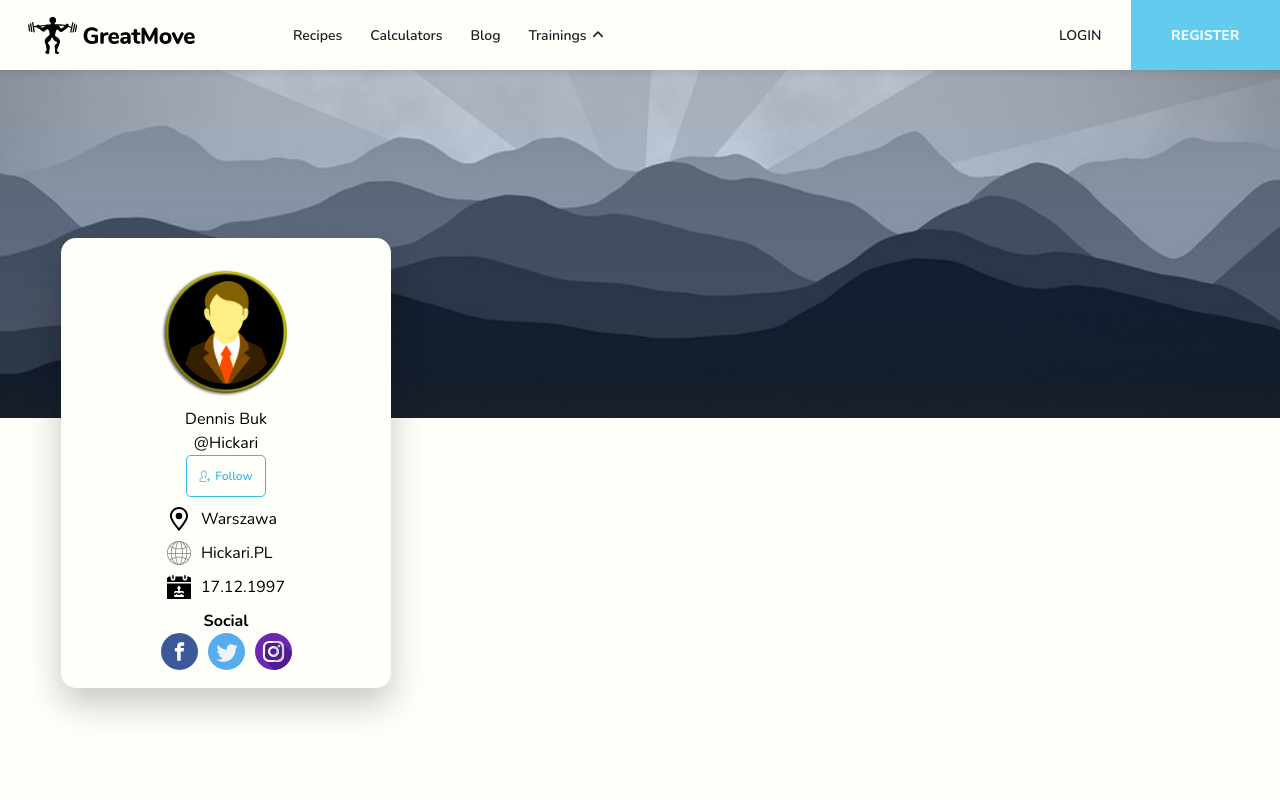
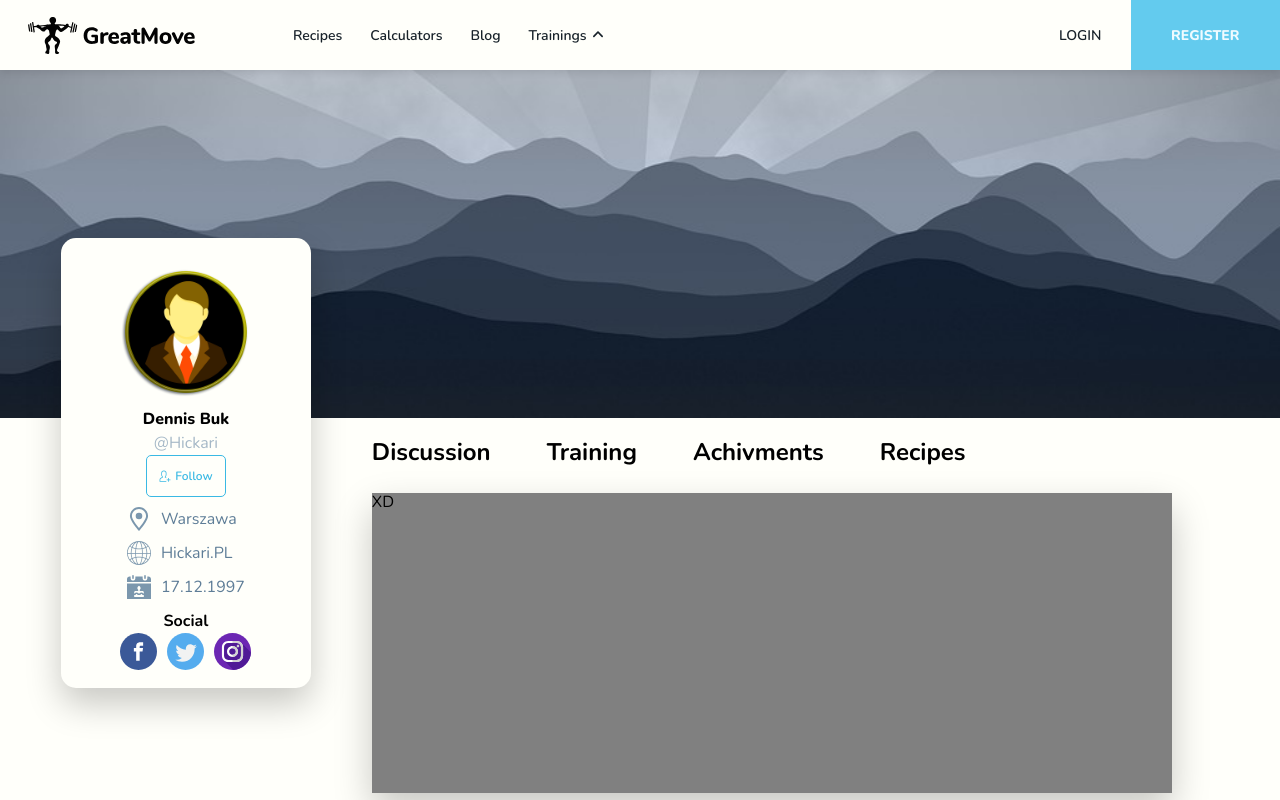
Before and after one commit to TheStelarek/GreatMove.Web, a Next.js app: page /profile in a window 1280 px wide. Shown: the top 800 px of the page. Built offline with nearby package versions, Linux system fonts and the light colour scheme.

Commit message:
feat: add menu to profile page

```diff
--- a/src/pages/profile/Profile.module.scss
+++ b/src/pages/profile/Profile.module.scss
@@ -1,6 +1,8 @@
 .Container {
    display: flex;
    flex-direction: column;
+   height: 100%;
+   width: 100%;
    .imageContainer {
       position: relative;
       width: 100%;
@@ -14,26 +16,36 @@
       background-color: var(--white);
       width: 330px;
       height: 450px;
+      max-width: 50%;
       border-radius: var(--border-radius-15);
       margin-left: 61px;
       transform: translateY(-40%);
       box-shadow: var(--box-shadow-xl);
-      .avatar {
-         position: relative;
-         width: 150px;
-         height: 150px;
-      }
+   }
+   .avatar {
+      position: relative;
+      width: 150px;
+      height: 150px;
+   }
+   .name {
+      font-weight: var(--font-weight-extra-bold);
+   }
+
+   .tag {
+      color: var(--gray-400);
    }
 
    .icon {
       width: 24px;
       height: 24px;
+      fill: var(--gray-500);
    }
    .informationContainer {
       display: flex;
       flex-direction: column;
       padding-top: var(--space-2-5);
       gap: var(--space-2-5);
+      color: var(--gray-600);
    }
    .informationWrapper {
       display: flex;
@@ -58,4 +70,45 @@
       width: 37px;
       height: 37px;
    }
+   .menuContainer {
+      display: flex;
+      flex-direction: row;
+      margin-left: 61px;
+      margin-top: 21px;
+      gap: var(--space-14);
+      font-size: var(--font-size-p5);
+      height: 24px;
+   }
+   .botContainer {
+      display: flex;
+   }
+   .rightBox {
+      width: 100%;
+   }
+   .menuText {
+      font-size: var(--font-size-p5);
+      font-weight: var(--font-weight-bold);
+   }
+   .menuButton {
+      font-weight: var(--font-weight-bold);
+
+      &:active {
+         color: var(--blue-600);
+      }
+   }
+
+   .commentContainer {
+      display: flex;
+      margin-left: 61px;
+      margin-top: 30px;
+      margin-right: 100px;
+   }
+   .commentBox {
+      box-shadow: var(--box-shadow-xl);
+      width: 100%;
+      height: 200px;
+      background-color: gray;
+      width: 800px;
+      height: 300px;
+   }
 }
--- a/src/pages/profile/index.tsx
+++ b/src/pages/profile/index.tsx
@@ -16,6 +16,7 @@ const Profile = () => (
       <div className={styles.imageContainer}>
          <Image src="/profile/banner.jpg" alt="Picture of the author" layout="fill" objectFit="cover" />
       </div>
+      <div className={styles.botContainer}>
          <div className={styles.profileContainer}>
             <div className={styles.avatar}>
                <Image src="/profile/avatar.png" alt="Picture of the author" layout="fill" objectFit="cover" />
@@ -27,7 +28,12 @@ const Profile = () => (
                <p>@Hickari</p>
             </div>
             <div>
-            <Button size="small" leftIcon={<Follow className={styles.icon} />} borderRadius={5} variant="ghost-primary">
+               <Button
+                  size="small"
+                  leftIcon={<Follow className={styles.icon} />}
+                  borderRadius={5}
+                  variant="ghost-primary"
+               >
                   Follow
                </Button>
             </div>
@@ -51,6 +57,32 @@ const Profile = () => (
                </div>
             </div>
          </div>
+         <div className={styles.rightBox}>
+            <div className={styles.menuContainer}>
+               <p className={styles.menuText}>
+                  <button className={styles.menuButton}>Discussion</button>
+               </p>
+               <p className={styles.menuText}>
+                  <p className={styles.menuText}>
+                     <button className={styles.menuButton}>Training</button>
+                  </p>
+               </p>
+               <p className={styles.menuText}>
+                  <p className={styles.menuText}>
+                     <button className={styles.menuButton}>Achivments</button>
+                  </p>
+               </p>
+               <p className={styles.menuText}>
+                  <p className={styles.menuText}>
+                     <button className={styles.menuButton}>Recipes</button>
+                  </p>
+               </p>
+            </div>
+            <div className={styles.commentContainer}>
+               <div className={styles.commentBox}>XD</div>
+            </div>
+         </div>
+      </div>
    </div>
 );
 
```
Also changed, not shown: public/profile/global.svg. Lines whose indentation alone changed are shown as unchanged.
